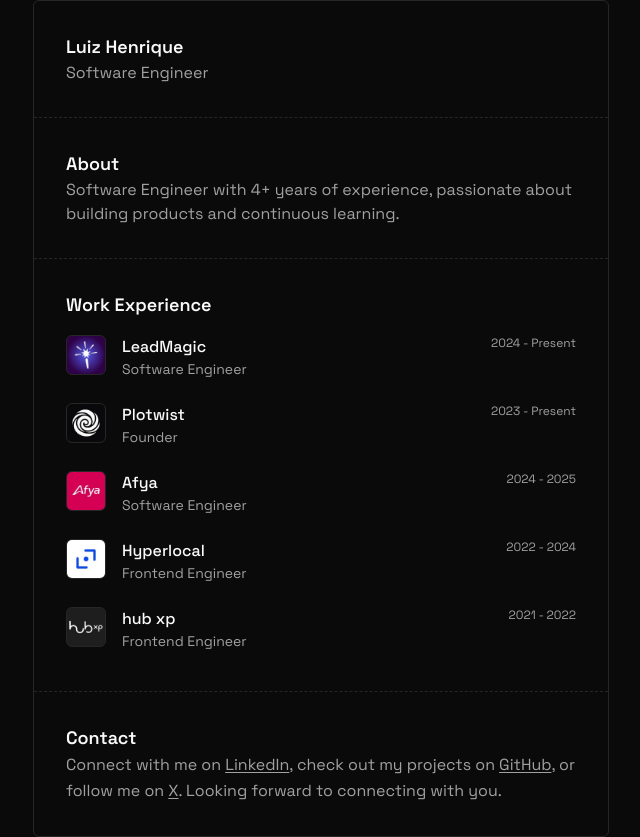
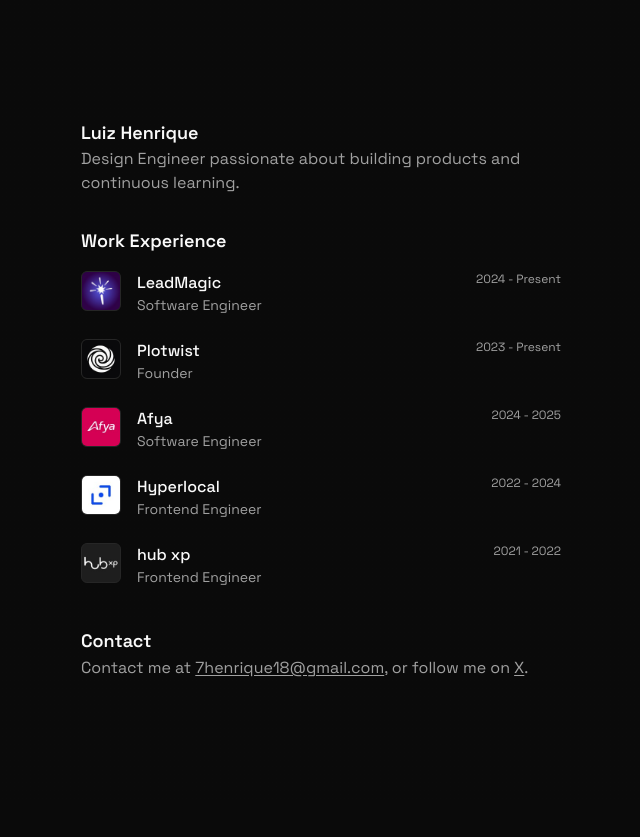
Before and after one commit to lui7henrique/web-portfolio, a Next.js app: page / in a window 1280 px wide. Shown: the whole page, without its empty margins (319-959 px from the left). After the commit the page ends 800 px from the top, so only its background shows below. Built offline with nearby package versions, Linux system fonts and the light colour scheme.

Commit message:
refactor: simplify Home component layout by removing unnecessary Divider components and updating contact information

```diff
--- a/src/app/page.tsx
+++ b/src/app/page.tsx
@@ -39,45 +39,26 @@
 	},
 ];
 
-function Divider() {
-	return <div className="border-b border-dashed -mx-4 sm:-mx-8" />;
-}
-
 export default function Home() {
 	return (
 		<main className="flex flex-col min-h-screen justify-center">
 			<div
 				className={cn(
-					"max-w-xl space-y-8 mx-auto py-8 px-4 flex flex-col rounded-sm",
-					"sm:border sm:rounded-sm sm:px-8 sm:py-8",
+					"max-w-lg space-y-8 mx-auto py-8 px-4 flex flex-col rounded-sm",
 				)}
 			>
-				<section id="home">
+				<section id="about">
 					<BlurFade delay={0.2}>
 						<h1 className="text-lg font-semibold">Luiz Henrique</h1>
 					</BlurFade>
 
-					<BlurFade delay={0.5}>
-						<h2 className="text-muted-foreground">Software Engineer</h2>
-					</BlurFade>
-				</section>
-
-				<Divider />
-
-				<section id="about">
-					<BlurFade delay={0.8}>
-						<h2 className="text-lg font-semibold">About</h2>
-					</BlurFade>
-
 					<BlurFade delay={1.1}>
 						<p className="text-muted-foreground">
-							Software Engineer with 4+ years of experience, passionate about
-							building products and continuous learning.
+							Design Engineer passionate about building products and continuous
+							learning.
 						</p>
 					</BlurFade>
 				</section>
-
-				<Divider />
 
 				<section id="work">
 					<BlurFade delay={1.4}>
@@ -115,8 +96,6 @@
 					</div>
 				</section>
 
-				<Divider />
-
 				<section id="contact">
 					<BlurFade delay={2.9}>
 						<h2 className="text-lg font-semibold">Contact</h2>
@@ -124,23 +103,12 @@
 
 					<BlurFade delay={3.2}>
 						<p className="text-muted-foreground leading-relaxed">
-							Connect with me on{" "}
+							Contact me at{" "}
 							<Link
-								href="https://www.linkedin.com/in/luiz-henrique7/"
-								target="_blank"
-								rel="noopener noreferrer"
+								href="mailto:7henrique18@gmail.com"
 								className="text-muted-foreground hover:text-foreground transition-colors underline underline-offset-2"
 							>
-								LinkedIn
-							</Link>
-							, check out my projects on{" "}
-							<Link
-								href="https://github.com/lui7henrique"
-								target="_blank"
-								rel="noopener noreferrer"
-								className="text-muted-foreground hover:text-foreground transition-colors underline underline-offset-2"
-							>
-								GitHub
+								7henrique18@gmail.com
 							</Link>
 							, or follow me on{" "}
 							<Link
@@ -151,7 +119,7 @@
 							>
 								X
 							</Link>
-							. Looking forward to connecting with you.
+							.
 						</p>
 					</BlurFade>
 				</section>
```
